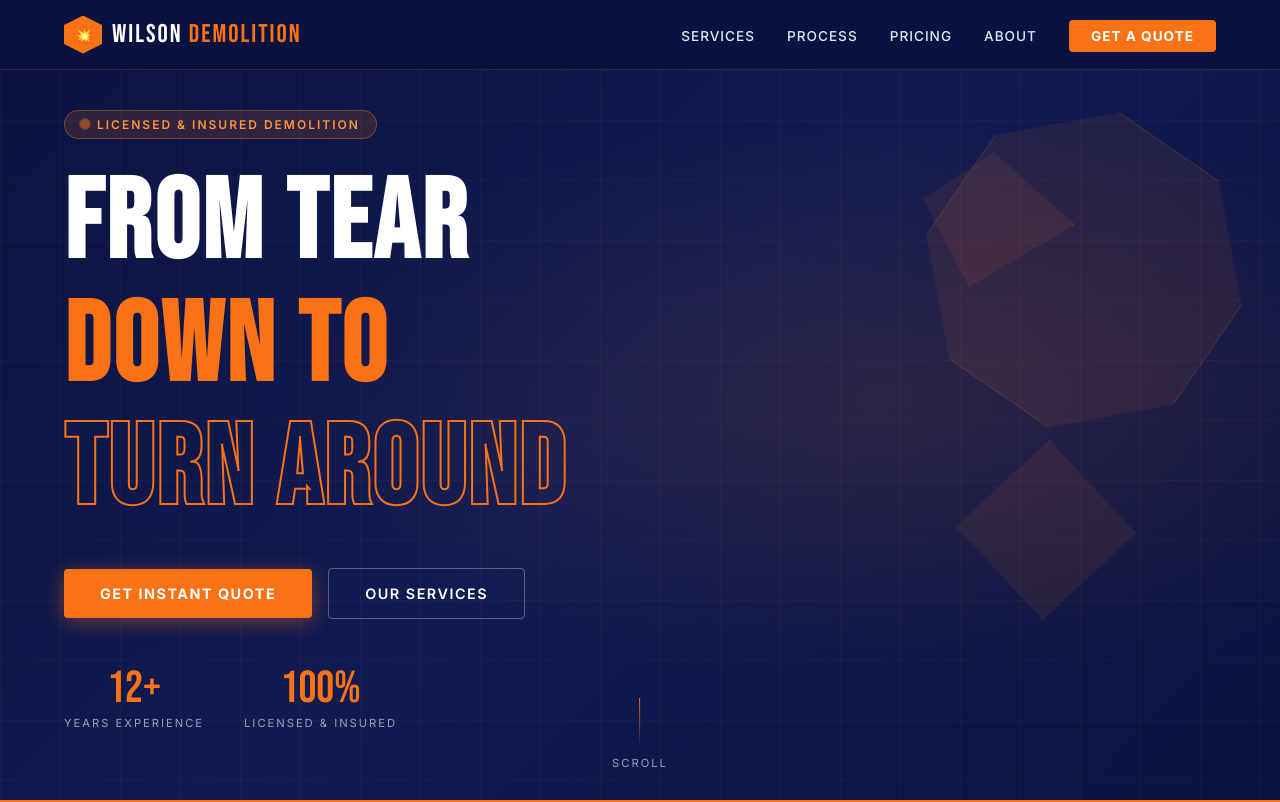
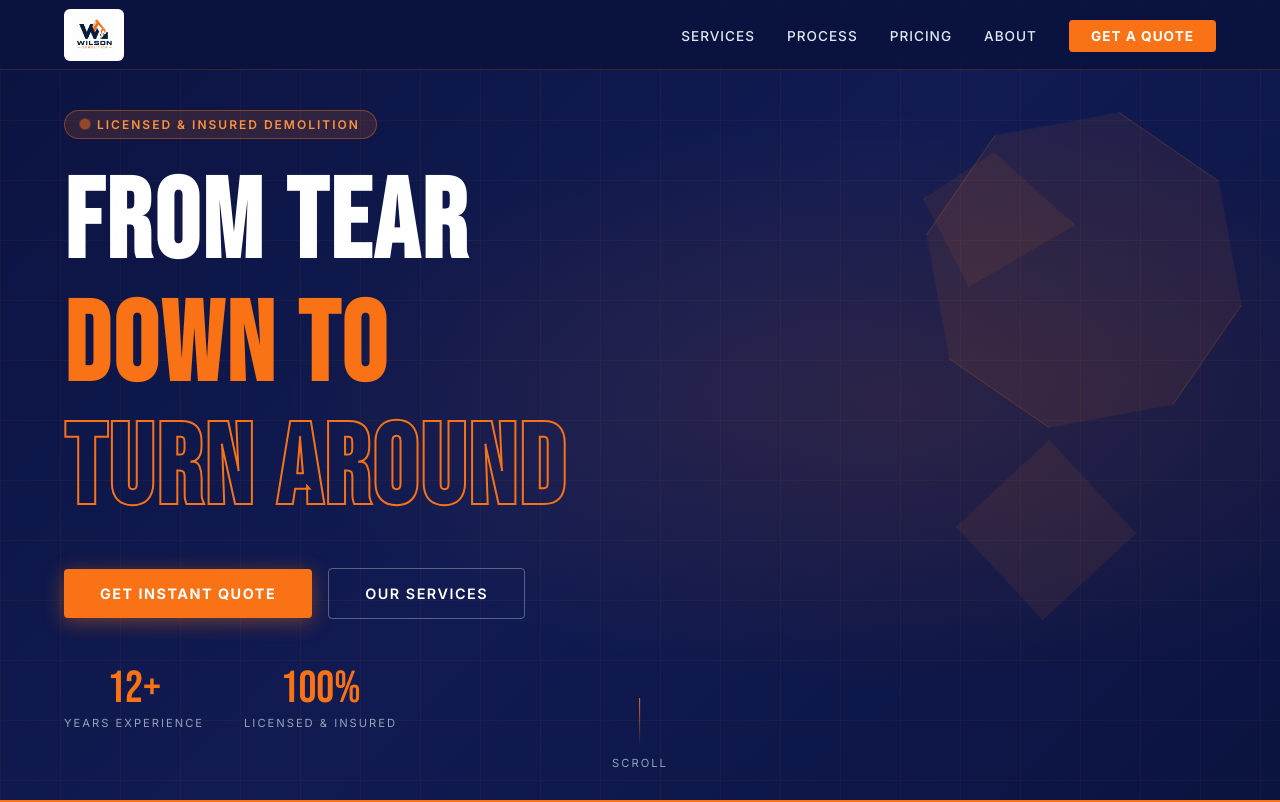
Before and after one commit to samuelkwilson2009-png/Wilson-Demolition, a plain HTML site: page index.html in a window 1280 px wide. Shown: the top 802 px of the page. Drawn offline with Linux system fonts and the light colour scheme.

Commit message:
Add Wilson Demolition logo

```diff
--- a/index.html
+++ b/index.html
@@ -1194,8 +1194,7 @@
 <!-- NAV -->
 <nav id="navbar">
   <a href="#" class="nav-logo">
-    <div class="logo-icon">💥</div>
-    <span>WILSON <em>DEMOLITION</em></span>
+    <img src="logo.png" alt="Wilson Demolition" style="height:52px;width:auto;background:white;padding:4px 8px;border-radius:6px;" />
   </a>
   <ul class="nav-links">
     <li><a href="#services">Services</a></li>
@@ -1653,8 +1652,7 @@
   <div class="footer-grid">
     <div class="footer-brand">
       <a href="#" class="nav-logo" style="margin-bottom: 0;">
-        <div class="logo-icon">💥</div>
-        <span style="font-family: 'Bebas Neue', sans-serif; font-size:1.4rem; letter-spacing:2px; color:white;">WILSON <em style="color:var(--orange);font-style:normal;">DEMOLITION</em></span>
+        <img src="logo.png" alt="Wilson Demolition" style="height:60px;width:auto;" />
       </a>
       <p>Professional demolition services — priced fairly per square foot. Licensed, insured, and committed to a clean site every time.</p>
     </div>
```
Also changed, not shown: logo.png (added).
